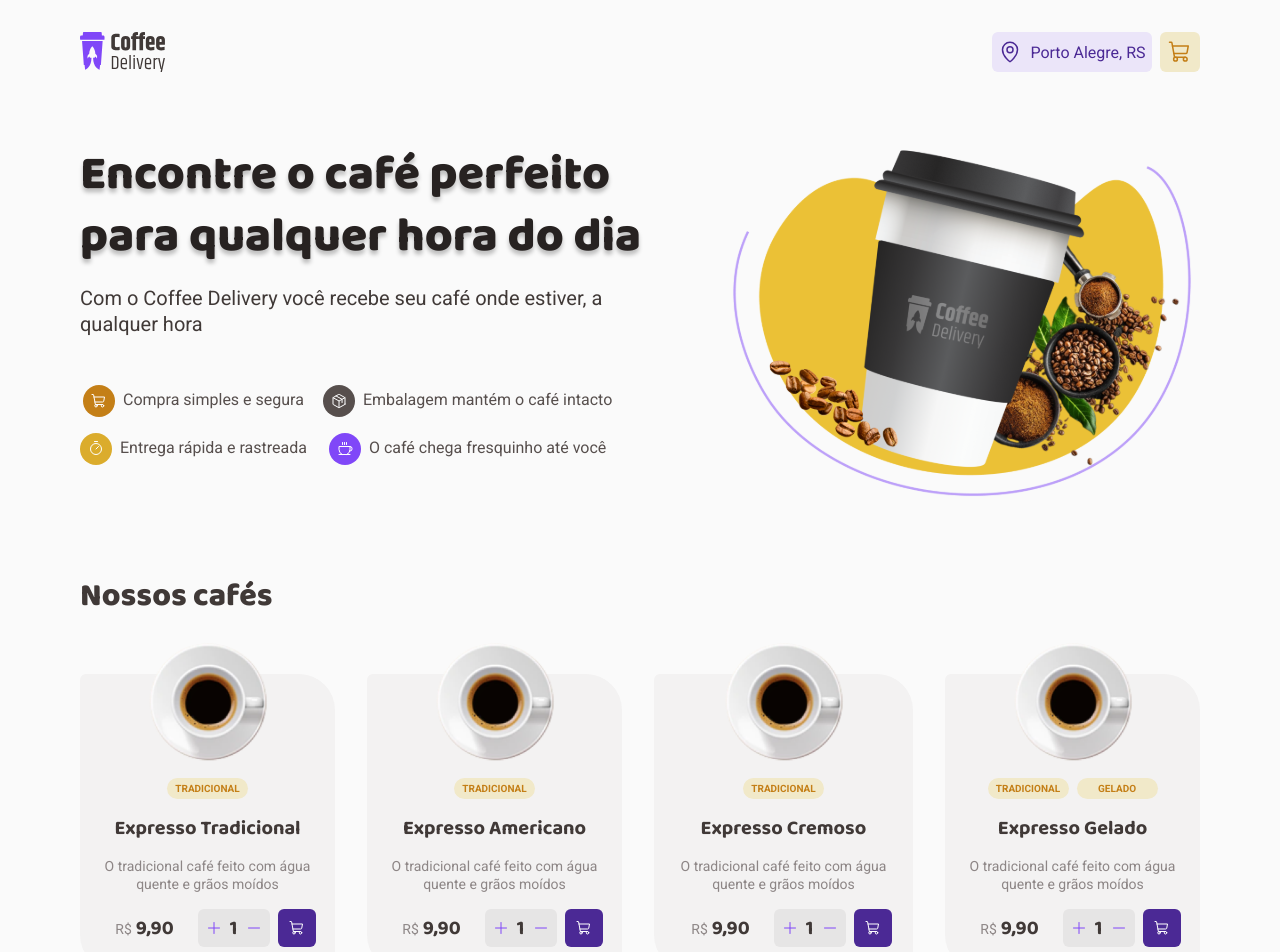
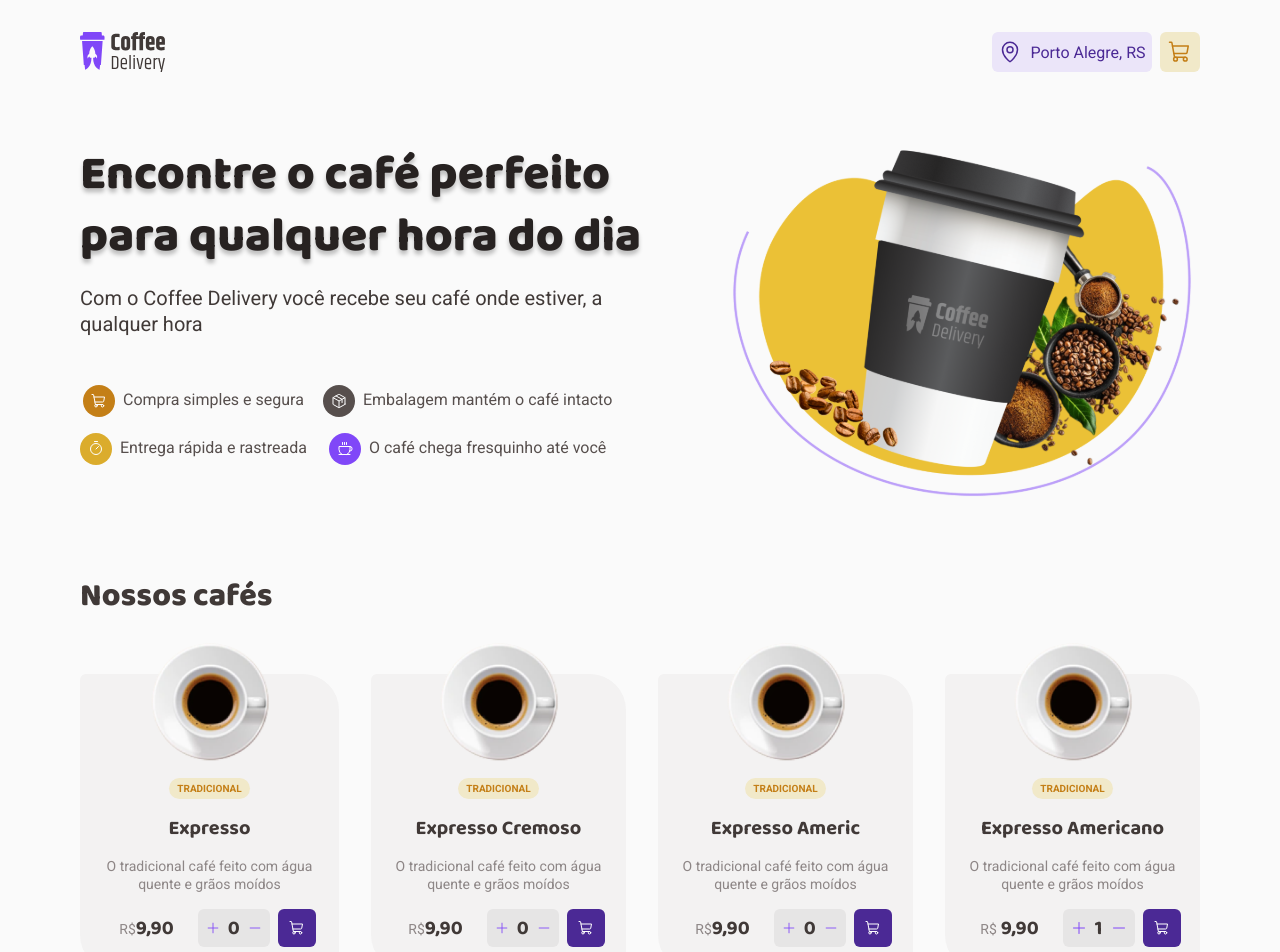
Before and after one commit to Elencio/Ceoffe-Deliver-react-Desafio-2, a React (Vite) app: page / in a window 1280 px wide. Shown: the top 952 px of the page. Built offline with nearby package versions, Linux system fonts and the light colour scheme.

Commit message:
Adicionando as funcionalidades

```diff
--- a/src/pages/Home/index.tsx
+++ b/src/pages/Home/index.tsx
@@ -27,8 +27,49 @@ import {
   ShoppingCoffee,
   Timercart,
 } from './styles'
+import { useState } from 'react'
+
+interface TypeElementsOfArray {
+  id: number
+  Name: string
+  price: string
+}
+
+const MenuCoffes: TypeElementsOfArray[] = [
+  {
+    id: 1,
+    Name: 'Expresso',
+    price: '9,90',
+  },
+  {
+    id: 2,
+    Name: 'Expresso Cremoso',
+    price: '9,90',
+  },
+  {
+    id: 3,
+    Name: 'Expresso Americ',
+    price: '9,90',
+  },
+]
 
 export function Home() {
+  const [cartItems, setCartItems] = useState<TypeElementsOfArray[]>([])
+
+  function handleAddNewItem(id: number) {
+    const itemToAdd = MenuCoffes.find((item) => item.id === id)
+
+    const Cart = [...cartItems, itemToAdd] as TypeElementsOfArray[]
+
+    setCartItems(Cart)
+  }
+  const numberOfItems: number = cartItems.length
+
+  function handleRemoveItem(id: number) {
+    const newCart = cartItems.filter((item) => item.id !== id)
+    setCartItems(newCart)
+  }
+
   return (
     <div>
       <HeaderContainerHome>
@@ -75,22 +116,23 @@ export function Home() {
       <ContainerMenuHome>
         <strong>Nossos cafés</strong>
         <CoffeeMenuHome>
-          <CoffeeContainer>
+          {MenuCoffes.map((item) => (
+            <CoffeeContainer key={item.id}>
               <img src={Cofee1} alt="" />
               <h2>Tradicional</h2>
-            <span>Expresso Tradicional</span>
+              <span>{item.Name}</span>
               <p>O tradicional café feito com água quente e grãos moídos</p>
 
               <ChooseCoffee>
                 <p>
                   R$
-                <span> 9,90</span>
+                  <span>{item.price}</span>
                 </p>
                 <ButtonsChooseCoffee>
                   <AddandKeepOutCoffee>
-                  <Plus />
-                  <span>1</span>
-                  <Minus />
+                    <Plus onClick={() => handleAddNewItem(item.id)} />
+                    <span>{numberOfItems}</span>
+                    <Minus onClick={() => handleRemoveItem(item.id)} />
                   </AddandKeepOutCoffee>
                   <ShoppingCoffee>
                     <ShoppingCart />
@@ -98,6 +140,7 @@ export function Home() {
                 </ButtonsChooseCoffee>
               </ChooseCoffee>
             </CoffeeContainer>
+          ))}
           <CoffeeContainer>
             <img src={Cofee1} alt="" />
             <h2>Tradicional</h2>
```
Lines whose indentation alone changed are shown as unchanged.
